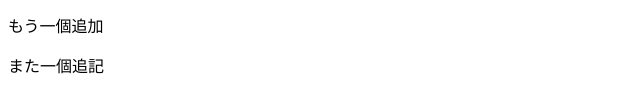
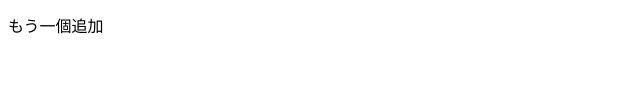
Before and after one commit to mizutaku-0519/git_tutorial, a plain HTML site: page index.html in a window 1280 px wide. Shown: the part 142-254 px from the top of the page, without its empty margins (0-640 px from the left). Drawn offline with Linux system fonts and the light colour scheme.

Commit message:
いろいろ追加しました

```diff
--- a/index.html
+++ b/index.html
@@ -2,4 +2,3 @@
 <p>git ステータス</p>
 <p>git diffを追記</p>
 <p>もう一個追加</p>
-<p>また一個追記</p>
```
